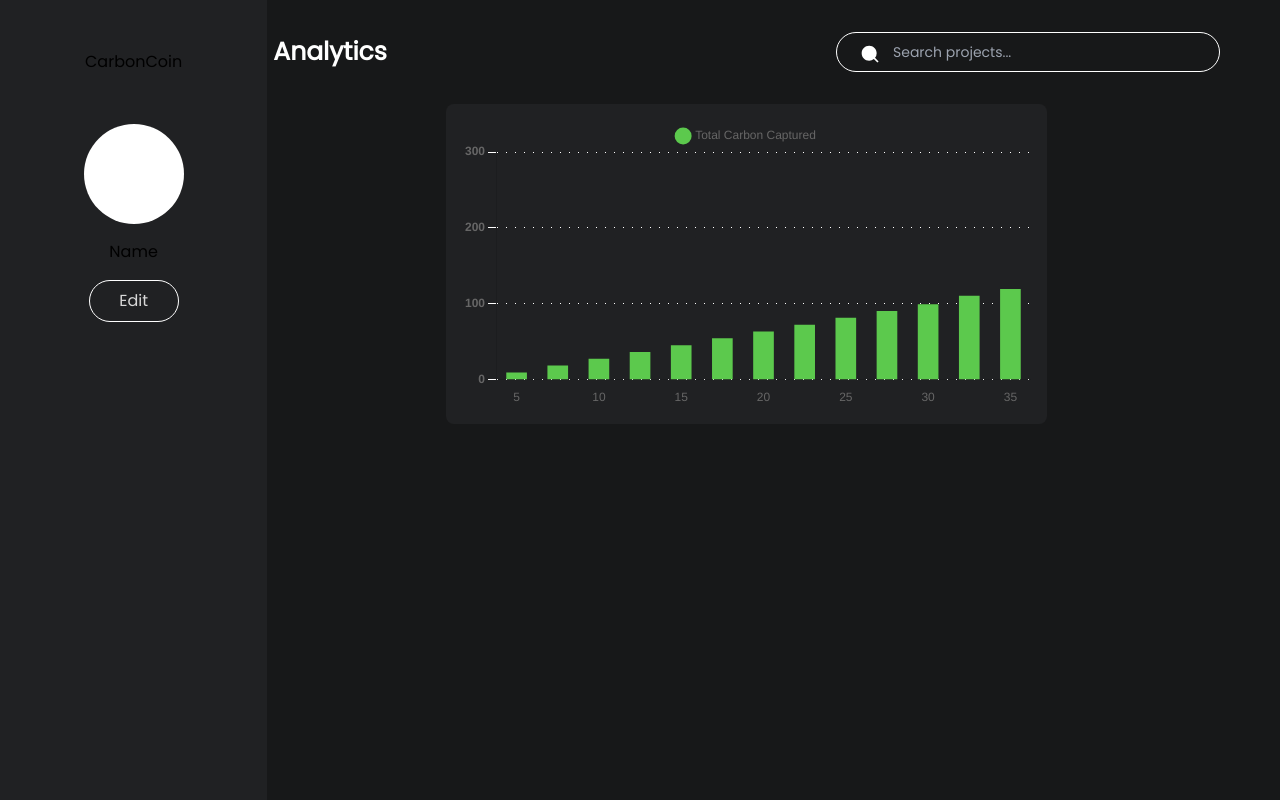
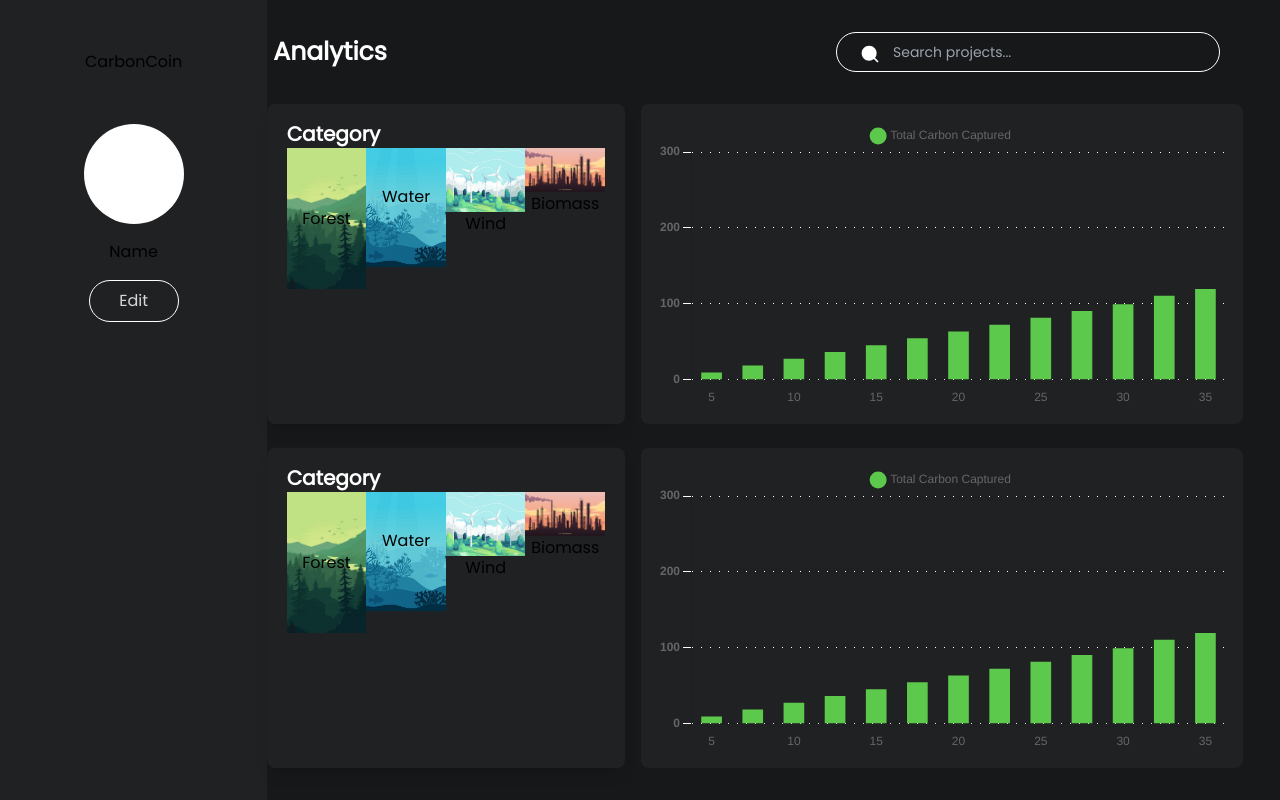
Before and after one commit to ignaviaa/StatusCode, a Next.js app in the folder carbon-world/: page /analytics in a window 1280 px wide. Built offline with nearby package versions, Linux system fonts and the light colour scheme.

Commit message:
created components for analytics and mapped the resuable component list

```diff
--- a/carbon-world/src/app/analytics/page.tsx
+++ b/carbon-world/src/app/analytics/page.tsx
@@ -1,29 +1,31 @@
-import SideBar from "@/components/SideBar";
-import SearchBar from "@/components/SearchBar";
-import BarChart from "@/components/BarChart";
+import React from 'react';
+import SideBar from '@/components/SideBar';
+import SearchBar from '@/components/SearchBar';
+import CategoryBarChartPairGroup from "@/components/CategoryBarChartPairGroup";
+  // Import the new reusable component
+
 function Page() {
+    const data = new Array(2).fill(null); // Create an array with a length of 2 (can be adjusted as needed)
+
     return (
         <>
-       <div className="  flex flex-col md:flex-row h-screen bg-[#171819]">
+            <div className="flex flex-col md:flex-row h-screen bg-[#171819]">
                 <div className="md:w-[20%]">
                     <SideBar />
                 </div>
-              <div className=" w-screen h-screen flex flex-col">
+                <div className="w-screen h-screen flex flex-col">
                     <div className="flex items-center justify-between p-10 py-8 mx-5">
-                      <span className="text-white text-[25px] font-semibold font-Poppins ">Analytics</span>
+                        <span className="text-white text-[25px] font-semibold font-Poppins">Analytics</span>
                         <div className="flex items-center bg-[#171819]">
-                            <SearchBar/>
+                            <SearchBar />
                         </div>
                     </div>
-                  <div>
-                    <BarChart />
+                    <
+                        CategoryBarChartPairGroup data={data} />
                 </div>
             </div>
-                  </div>
-
-
         </>
-)
+    );
 }
 
 export default Page;
--- a/carbon-world/src/app/ipdesc/page.tsx
+++ b/carbon-world/src/app/ipdesc/page.tsx
@@ -3,6 +3,7 @@ import Image from 'next/image';
 
 import SideBar from "@/components/SideBar";
 import SearchBar from "@/components/SearchBar";
+
 import { investorDashboard } from "@/constants/dashboard";
 
 function Page() {
--- /dev/null
+++ b/carbon-world/src/components/CategoryBarChartPairGroup.tsx
@@ -0,0 +1,22 @@
+import React from 'react';
+import Category from '@/components/Category';
+import BarChart from '@/components/BarChart';
+
+function CategoryBarChartPairGroup({ data }) {
+    return (
+        <>
+            {data.map((item, index) => (
+                <div key={index} className="grid grid-cols-1 grid-flow-col mx-auto mb-6">
+                    <div>
+                        <Category />
+                    </div>
+                    <div className="relative left-[2vh]">
+                        <BarChart />
+                    </div>
+                </div>
+            ))}
+        </>
+    );
+}
+
+export default CategoryBarChartPairGroup;
```
Lines whose indentation alone changed are shown as unchanged.
